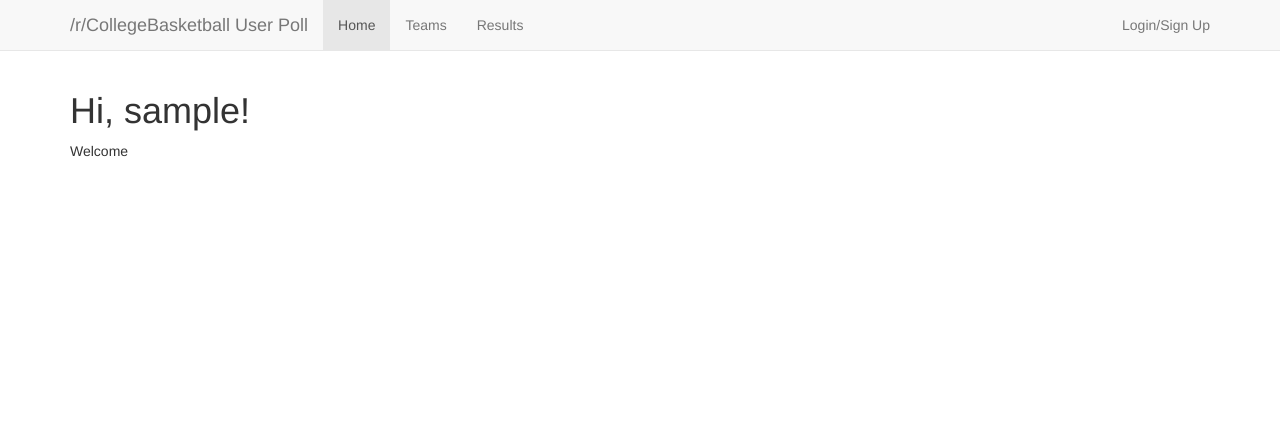
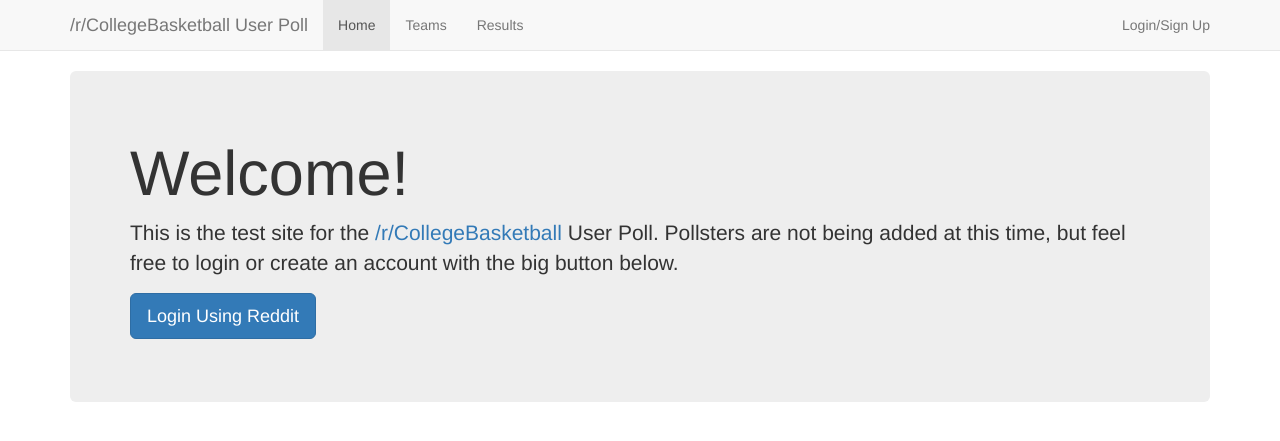
Before and after one commit to brandonsato/cbbpoll, a Flask app: template cbbpoll/templates/index.html in a window 1280 px wide. Shown: the top 441 px of the page. Run offline with Flask 2, Linux system fonts and the light colour scheme; tables that the repository leaves empty hold one stand-in row (values such as "Sample post"); the template is opened without the code that fills it: values that come from a table or form of the project are taken from there, most other values are stand-ins (such as "Sample title", 1, 10 or a date in 2020); parts of the project's set-up code (start-up, migrations or seed data) failed here and were passed over; some libraries are stand-ins or nearby versions.

Commit message:
add boring index, make login link actually login

```diff
--- a/cbbpoll/admin.py
+++ b/cbbpoll/admin.py
@@ -84,7 +84,7 @@ class BallotAdmin(AdminModelView):
 
 
 # Create admin
-admin = admin.Admin(app, 'User Poll Control Panel', index_view=MyAdminIndexView())
+admin = admin.Admin(app, 'User Poll Control Panel', index_view=MyAdminIndexView(endpoint="admin"))
 admin.add_view(UserAdmin(User, db.session))
 admin.add_view(TeamAdmin(Team, db.session))
 admin.add_view(PollAdmin(Poll, db.session))
--- a/cbbpoll/templates/base.html
+++ b/cbbpoll/templates/base.html
@@ -46,6 +46,9 @@
           </ul>
           <ul class="nav navbar-nav navbar-right">
           {% if g.user.is_authenticated() %}
+            {% if g.user.is_admin() %}
+            <li><a href="{{url_for('admin.index')}}">Admin</a></li>
+            {% endif %}
             {% if g.user.is_pollster() %}
             <li><div>
               <a href="{{url_for('submitballot')}}" class="btn btn-primary navbar-btn">Create Ballot</a>
@@ -54,7 +57,7 @@
             <li><a href="{{ url_for('user', nickname = g.user.nickname) }}">Your Profile</a></li>
             <li><a href="{{ url_for('logout') }}">Logout</a></li>
           {% else %}
-            <li><a href="{{ url_for('login') }}">Login/Sign Up</a></li>
+            <li><a href="{{authorize_url}}">Login/Sign Up</a></li>
           {% endif %}
           </ul>
         </div><!--/.nav-collapse -->
--- a/cbbpoll/templates/index.html
+++ b/cbbpoll/templates/index.html
@@ -1,6 +1,9 @@
 {% extends "base.html" %}
 {% set active_page = "index" %}
 {% block content %}
-<h1>Hi, {{user.nickname}}!</h1>
-<div><p>Welcome</p></div>
+<div class="jumbotron">
+  <h1>Welcome!</h1>
+  <p>This is the test site for the <a href='//reddit.com/r/CollegeBasketball'>/r/CollegeBasketball</a> User Poll. Pollsters are not being added at this time, but feel free to login or create an account with the big button below.</p>
+  <p><a href="{{authorize_url}}" class="btn btn-primary btn-lg">Login Using Reddit</a></p>
+</div>
 {% endblock %}
--- a/cbbpoll/templates/login.html
+++ b/cbbpoll/templates/login.html
@@ -1,5 +1,5 @@
 {% extends "base.html" %}
 {% block content %}
 <h1>Login or Sign Up</h1>
-<a href="{{authorize_url}}"><button class="btn btn-primary">Login Using Reddit</button></a>
+<a href="{{authorize_url}}" class="btn btn-primary">Login Using Reddit</a>
 {% endblock %}
--- a/cbbpoll/templates/submitballot.html
+++ b/cbbpoll/templates/submitballot.html
@@ -1,7 +1,7 @@
 {% extends "base.html" %}
 {% set active_page = "submitballot" %}
 {% block content %}
-<h1>Submit a Ballot for </h1>
+<h1>Submit a Ballot for {{poll.season-1}}-{{poll.season-2000}} Week {{poll.week}}</h1>
   {{ wtf.form_errors(form, hiddens=True) }}
 <form method="post" name="ballot" role="form">
 {{form.hidden_tag()}}
--- a/cbbpoll/views.py
+++ b/cbbpoll/views.py
@@ -1,6 +1,6 @@
 from flask import render_template, flash, redirect, session, url_for, request, g
 from flask.ext.login import login_user, logout_user, current_user, login_required
-from cbbpoll import app, db, lm, r
+from cbbpoll import app, db, lm, r, admin
 from forms import LoginForm, EditProfileForm, PollBallotForm
 from models import User, Poll, Team, Ballot, Vote, Result
 from datetime import datetime
@@ -28,24 +28,26 @@ def load_user(id):
 
 @app.errorhandler(404)
 def not_found_error(error):
-    return render_template('404.html'), 404
+    return render_template('404.html', authorize_url = authorize_url), 404
 
 @app.errorhandler(500)
 def internal_error(error):
     db.session.rollback()
-    return render_template('500.html'), 500
+    return render_template('500.html', authorize_url = authorize_url), 500
 
 @app.route('/')
 def index():
     user = g.user
+    authorize_url = r.get_authorize_url('cbbloginkey',refreshable=True)
     return render_template('index.html',
         title = 'Home',
-        user = user)
+        user = user,
+        authorize_url = authorize_url)
 
 @app.route('/login')
 def login():
+    authorize_url = r.get_authorize_url('cbbloginkey',refreshable=True)
     form = LoginForm()
-    authorize_url = r.get_authorize_url('cbbloginkey',refreshable=True)
     return render_template('login.html',
       form = form,
       title = "Login or Sign Up",
@@ -79,16 +81,18 @@ def logout():
 
 @app.route('/user/<nickname>')
 def user(nickname):
+    authorize_url = r.get_authorize_url('cbbloginkey',refreshable=True)
     user = user_by_nickname(nickname)
     if user == None:
         flash('User ' + nickname + ' not found.', 'warning')
         return redirect(url_for('index'))
     return render_template('user.html',
-        user = user)
+        user = user, authorize_url = authorize_url)
 
 @app.route('/editprofile', methods = ['GET', 'POST'])
 @login_required
 def edit():
+    authorize_url = r.get_authorize_url('cbbloginkey',refreshable=True)
     form = EditProfileForm()
     if form.validate_on_submit():
         g.user.email = form.email.data
@@ -99,16 +103,19 @@ def edit():
     else:
         form.email.data = g.user.email
     return render_template('editprofile.html',
-        form = form)
+        form = form, authorize_url = authorize_url)
 
 @app.route('/teams')
 def teams():
+    authorize_url = r.get_authorize_url('cbbloginkey',refreshable=True)
     teams = Team.query.all()
-    return render_template('teams.html', teams=teams)
+    return render_template('teams.html',
+      teams=teams, authorize_url = authorize_url)
 
 @app.route('/submitballot', methods = ['GET', 'POST'])
 @login_required
 def submitballot():
+    authorize_url = r.get_authorize_url('cbbloginkey',refreshable=True)
     poll = open_polls().first()
     if not poll:
         flash('No open polls', 'info')
@@ -123,13 +130,14 @@ def submitballot():
         ballot = Ballot(updated = datetime.now(), poll_id = poll.id, user_id = g.user.id)
         db.session.add(ballot)
         db.session.commit()
-
         flash('Ballot submitted.', 'success')
         return redirect(url_for('index'))
-    return render_template('submitballot.html', teams=teams, form=form)
+    return render_template('submitballot.html',
+      teams=teams, form=form, authorize_url = authorize_url, poll=poll)
 
 @app.route('/poll/<int:s>/<int:w>')
 def results(s, w):
+    authorize_url = r.get_authorize_url('cbbloginkey',refreshable=True)
     poll = Poll.query.filter_by(season=s).filter_by(week=w).first();
     if not poll:
         flash('No such poll', 'warning')
@@ -137,12 +145,14 @@ def results(s, w):
     elif not poll.has_completed:
         flash('Poll has not yet completed. Please wait until '+ str(poll.closeTime), 'warning')
         return redirect(url_for('index'))
-    return render_template('results.html', season=s, week=w, poll=poll, teams = Team.query)
+    return render_template('results.html',
+      season=s, week=w, poll=poll, teams = Team.query, authorize_url = authorize_url)
 
 @app.route('/results')
 @app.route('/results/')
 @app.route('/results/<int:page>')
 def polls(page=1):
+    authorize_url = r.get_authorize_url('cbbloginkey',refreshable=True)
     polls = completed_polls().paginate(page, 1, False).items;
     poll = polls[page-1]
     if not poll:
@@ -151,4 +161,5 @@ def polls(page=1):
     elif not poll.has_completed:
         flash('Poll has not yet completed. Please wait until '+ str(poll.closeTime), 'warning')
         return redirect(url_for('index'))
-    return render_template('results.html', season=poll.season, week=poll.week, polls=polls, poll=poll, page=page, teams=Team.query)
+    return render_template('results.html',
+      season=poll.season, week=poll.week, polls=polls, poll=poll, page=page, teams=Team.query, authorize_url = authorize_url)
```
